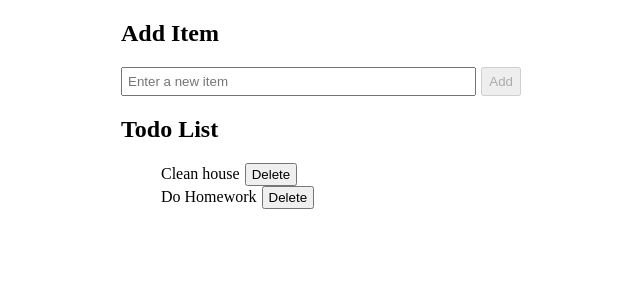
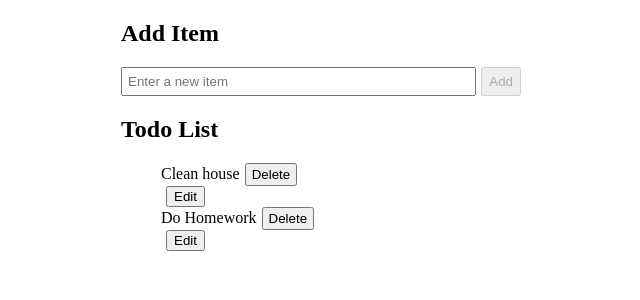
Before and after one commit to dieo20011/todolist_angular, an Angular app: page / in a window 1280 px wide. Shown: the top 300 px of the page, without its empty margins (319-959 px from the left). Built offline with nearby package versions, Linux system fonts and the light colour scheme.

Commit message:
pathvalue to edit to input

```diff
--- a/src/app/todo-list/todo-list.component.html
+++ b/src/app/todo-list/todo-list.component.html
@@ -20,6 +20,7 @@
   <ul>
     <li *ngFor="let item of listItems">
       <app-todo-item [title]="item" (delete)="deleteItem(item)"></app-todo-item>
+      <button type="button" (click)="editItem(item)">Edit</button>
     </li>
   </ul>
 </div>
--- a/src/app/todo-list/todo-list.component.ts
+++ b/src/app/todo-list/todo-list.component.ts
@@ -9,13 +9,17 @@ import {FormBuilder,FormGroup,Validators, AbstractControl, ValidatorFn} from '@a
 export class TodoListComponent {
   listItems: string[] = ['Clean house', 'Do Homework'];
   todoForm: FormGroup;
+  selectedItem: string | null = null;
 
   constructor(private formBuilder: FormBuilder){
     this.todoForm = this.formBuilder.group({
       newItem: ['',[Validators.required, this.whiteSpaceValidator]]
     })
   }
-
+  editItem(item:string){
+    this.selectedItem = item;
+    this.todoForm.patchValue({newItem: item});
+  }
   addItem(){
     const valueItem = this.todoForm.get('newItem');
     if(valueItem && valueItem.valid){
```
